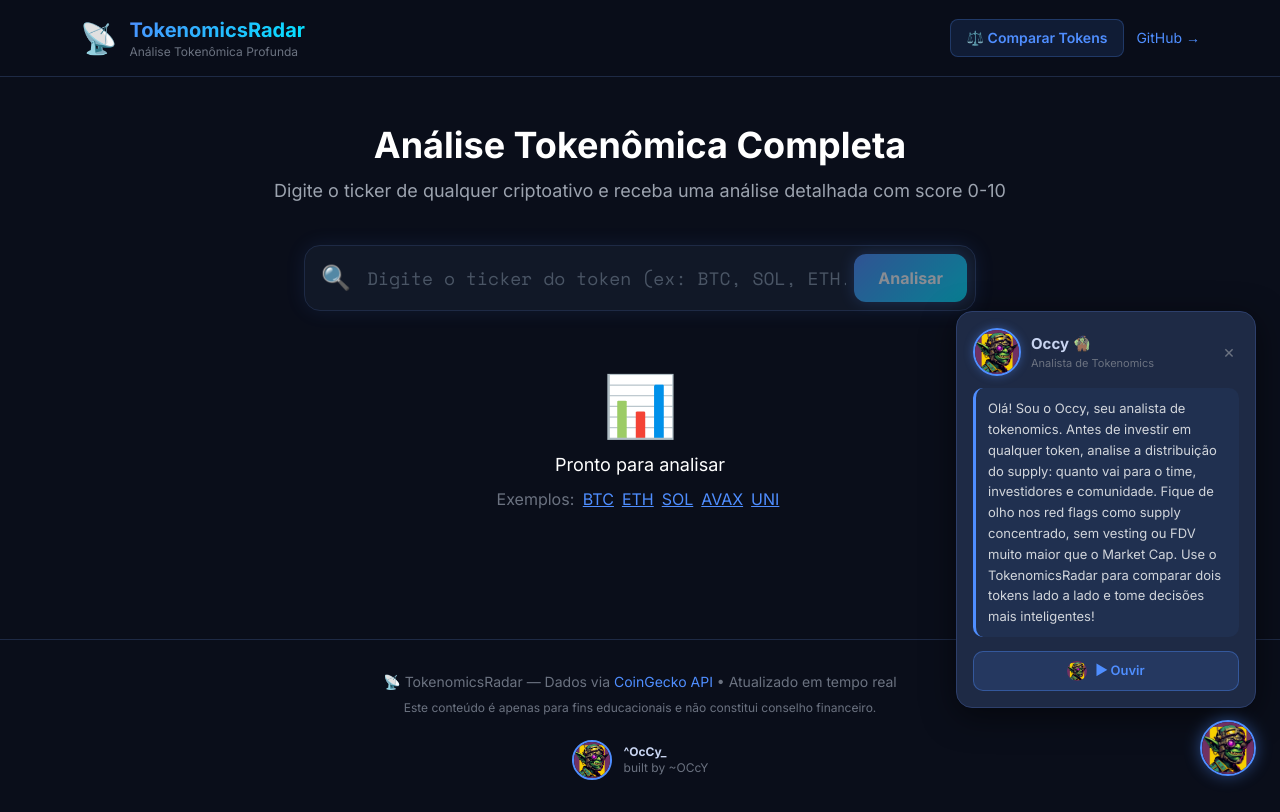
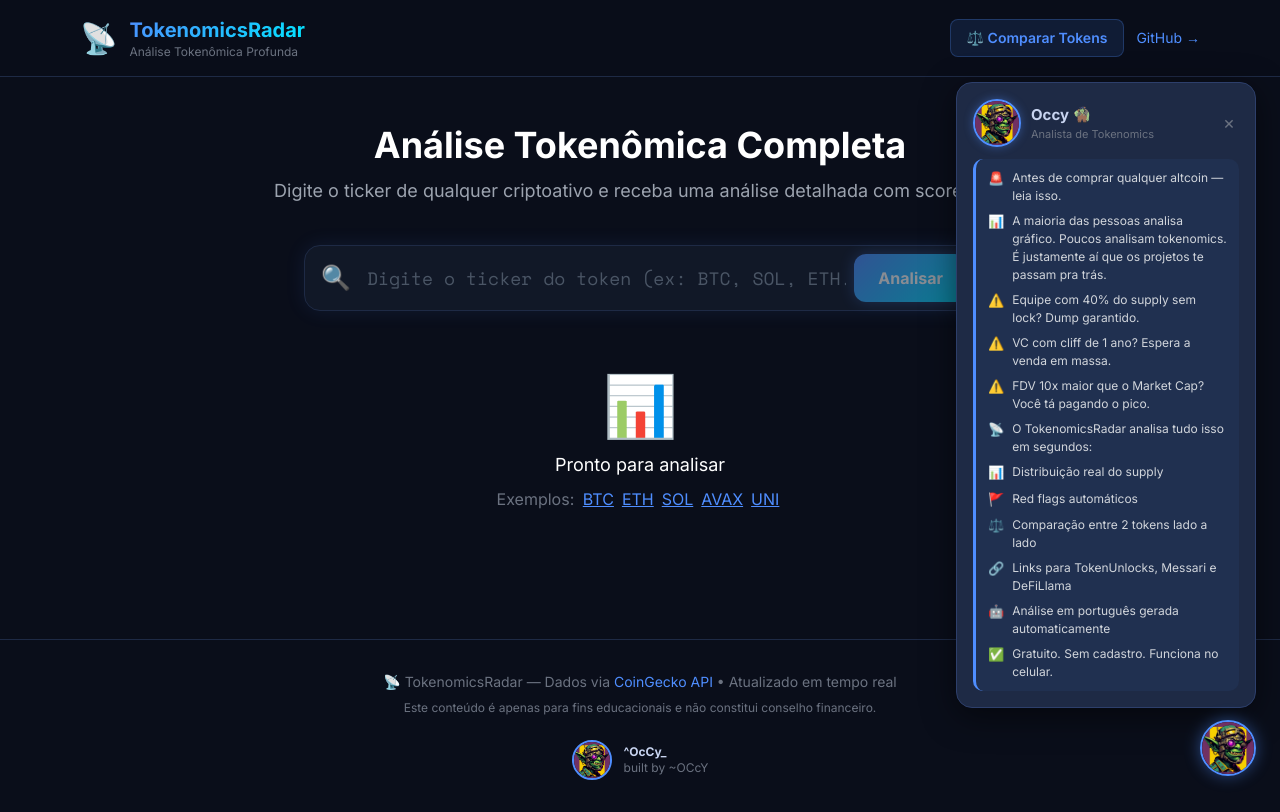
Before and after one commit to occydefi/tokenomicsradar, a React (Vite) app in the folder frontend/: page / in a window 1280 px wide. Both pictures are taken after a click on the button "Occy — Seu analista de tokenomics". Built offline with nearby package versions, Linux system fonts and the light colour scheme.

Commit message:
feat: update OccyWidget with full propaganda text, remove audio buttons

```diff
--- a/frontend/src/components/AIAnalysisSection.tsx
+++ b/frontend/src/components/AIAnalysisSection.tsx
@@ -1,4 +1,4 @@
-import { useMemo, useState, useEffect } from 'react';
+import { useMemo } from 'react';
 import type { AnalysisResult } from '../types';
 import { generateAnalysisText } from '../utils/textAnalysis';
 
@@ -8,38 +8,6 @@ interface Props {
 
 export default function AIAnalysisSection({ analysis }: Props) {
   const text = useMemo(() => generateAnalysisText(analysis), [analysis]);
-  const [isPlaying, setIsPlaying] = useState(false);
-  const [supported, setSupported] = useState(false);
-
-  useEffect(() => {
-    setSupported(typeof window !== 'undefined' && 'speechSynthesis' in window);
-    // Stop any ongoing speech when analysis changes
-    if (typeof window !== 'undefined' && window.speechSynthesis) {
-      window.speechSynthesis.cancel();
-    }
-    setIsPlaying(false);
-  }, [analysis]);
-
-  const speak = (textToSpeak: string) => {
-    if (!window.speechSynthesis) return;
-    window.speechSynthesis.cancel();
-    const utterance = new SpeechSynthesisUtterance(textToSpeak);
-    utterance.lang = 'pt-BR';
-    utterance.rate = 0.95;
-    utterance.pitch = 1.0;
-    const voices = window.speechSynthesis.getVoices();
-    const ptVoice = voices.find((v) => v.lang.startsWith('pt'));
-    if (ptVoice) utterance.voice = ptVoice;
-    utterance.onend = () => setIsPlaying(false);
-    utterance.onerror = () => setIsPlaying(false);
-    setIsPlaying(true);
-    window.speechSynthesis.speak(utterance);
-  };
-
-  const stop = () => {
-    window.speechSynthesis.cancel();
-    setIsPlaying(false);
-  };
 
   return (
     <div
@@ -80,37 +48,6 @@ export default function AIAnalysisSection({ analysis }: Props) {
         {text}
       </div>
 
-      {/* Audio play button */}
-      {supported && (
-        <div style={{ marginTop: 12 }}>
-          <button
-            onClick={isPlaying ? stop : () => speak(text)}
-            style={{
-              display: 'inline-flex',
-              alignItems: 'center',
-              gap: 7,
-              padding: '7px 14px',
-              borderRadius: 8,
-              border: `1px solid ${isPlaying ? '#ff6b6b60' : '#4f8eff60'}`,
-              backgroundColor: isPlaying ? 'rgba(255,61,61,0.12)' : 'rgba(79,142,255,0.12)',
-              color: isPlaying ? '#ff6b6b' : '#4f8eff',
-              cursor: 'pointer',
-              fontSize: 12,
-              fontWeight: 600,
-              transition: 'all 0.15s',
-            }}
-          >
-            <img
-              src="/occy-avatar.jpg"
-              alt="Occy"
-              style={{ width: 20, height: 20, borderRadius: '50%', objectFit: 'cover', flexShrink: 0 }}
-            />
-            <span>{isPlaying ? '🔊' : '🔈'}</span>
-            <span>{isPlaying ? '⏹ Parar' : 'Ouvir análise'}</span>
-          </button>
-        </div>
-      )}
-
       <p className="text-xs mt-3" style={{ color: '#374151' }}>
         ⚠️ Análise gerada automaticamente com base em dados públicos. Não constitui conselho financeiro. Faça sua própria pesquisa (DYOR).
       </p>
--- a/frontend/src/components/OccyWidget.tsx
+++ b/frontend/src/components/OccyWidget.tsx
@@ -1,40 +1,24 @@
-import { useState, useEffect } from 'react';
+import { useState } from 'react';
 
-const INTRO_TEXT =
-  'Olá! Sou o Occy, seu analista de tokenomics. Antes de investir em qualquer token, analise a distribuição do supply: quanto vai para o time, investidores e comunidade. Fique de olho nos red flags como supply concentrado, sem vesting ou FDV muito maior que o Market Cap. Use o TokenomicsRadar para comparar dois tokens lado a lado e tome decisões mais inteligentes!';
+const INTRO_LINES = [
+  { icon: '🚨', text: 'Antes de comprar qualquer altcoin — leia isso.' },
+  { icon: '📊', text: 'A maioria das pessoas analisa gráfico. Poucos analisam tokenomics. É justamente aí que os projetos te passam pra trás.' },
+  { icon: '⚠️', text: 'Equipe com 40% do supply sem lock? Dump garantido.' },
+  { icon: '⚠️', text: 'VC com cliff de 1 ano? Espera a venda em massa.' },
+  { icon: '⚠️', text: 'FDV 10x maior que o Market Cap? Você tá pagando o pico.' },
+  { icon: '📡', text: 'O TokenomicsRadar analisa tudo isso em segundos:' },
+  { icon: '📊', text: 'Distribuição real do supply' },
+  { icon: '🚩', text: 'Red flags automáticos' },
+  { icon: '⚖️', text: 'Comparação entre 2 tokens lado a lado' },
+  { icon: '🔗', text: 'Links para TokenUnlocks, Messari e DeFiLlama' },
+  { icon: '🤖', text: 'Análise em português gerada automaticamente' },
+  { icon: '✅', text: 'Gratuito. Sem cadastro. Funciona no celular.' },
+];
 
 export default function OccyWidget() {
   const [open, setOpen] = useState(false);
-  const [isPlaying, setIsPlaying] = useState(false);
-  const [supported, setSupported] = useState(false);
-
-  useEffect(() => {
-    setSupported(typeof window !== 'undefined' && 'speechSynthesis' in window);
-  }, []);
-
-  const speak = () => {
-    if (!window.speechSynthesis) return;
-    window.speechSynthesis.cancel();
-    const utterance = new SpeechSynthesisUtterance(INTRO_TEXT);
-    utterance.lang = 'pt-BR';
-    utterance.rate = 0.95;
-    utterance.pitch = 1.0;
-    const voices = window.speechSynthesis.getVoices();
-    const ptVoice = voices.find((v) => v.lang.startsWith('pt'));
-    if (ptVoice) utterance.voice = ptVoice;
-    utterance.onend = () => setIsPlaying(false);
-    utterance.onerror = () => setIsPlaying(false);
-    setIsPlaying(true);
-    window.speechSynthesis.speak(utterance);
-  };
-
-  const stop = () => {
-    window.speechSynthesis.cancel();
-    setIsPlaying(false);
-  };
 
   const handleClose = () => {
-    stop();
     setOpen(false);
   };
 
@@ -104,51 +88,25 @@ export default function OccyWidget() {
             </button>
           </div>
 
-          {/* Intro text */}
-          <p
+          {/* Intro content */}
+          <div
             style={{
-              fontSize: 13,
-              lineHeight: 1.6,
-              color: '#d1d5db',
-              margin: '0 0 14px 0',
-              padding: '10px 12px',
               backgroundColor: 'rgba(79,142,255,0.06)',
               borderRadius: 10,
               borderLeft: '3px solid #4f8eff',
+              padding: '10px 12px',
+              display: 'flex',
+              flexDirection: 'column',
+              gap: 7,
             }}
           >
-            {INTRO_TEXT}
-          </p>
-
-          {/* Audio button */}
-          {supported && (
-            <button
-              onClick={isPlaying ? stop : speak}
-              style={{
-                width: '100%',
-                display: 'flex',
-                alignItems: 'center',
-                justifyContent: 'center',
-                gap: 8,
-                padding: '9px 16px',
-                borderRadius: 10,
-                border: '1px solid #4f8eff60',
-                backgroundColor: isPlaying ? 'rgba(255,61,61,0.15)' : 'rgba(79,142,255,0.15)',
-                color: isPlaying ? '#ff6b6b' : '#4f8eff',
-                cursor: 'pointer',
-                fontSize: 13,
-                fontWeight: 600,
-                transition: 'all 0.15s',
-              }}
-            >
-              <img
-                src="/occy-avatar.jpg"
-                alt=""
-                style={{ width: 20, height: 20, borderRadius: '50%', objectFit: 'cover' }}
-              />
-              {isPlaying ? '⏹ Parar' : '▶ Ouvir'}
-            </button>
-          )}
+            {INTRO_LINES.map((line, i) => (
+              <div key={i} style={{ display: 'flex', gap: 8, alignItems: 'flex-start' }}>
+                <span style={{ fontSize: 13, flexShrink: 0, lineHeight: 1.5 }}>{line.icon}</span>
+                <span style={{ fontSize: 12, lineHeight: 1.5, color: '#d1d5db' }}>{line.text}</span>
+              </div>
+            ))}
+          </div>
         </div>
       )}
 
```
